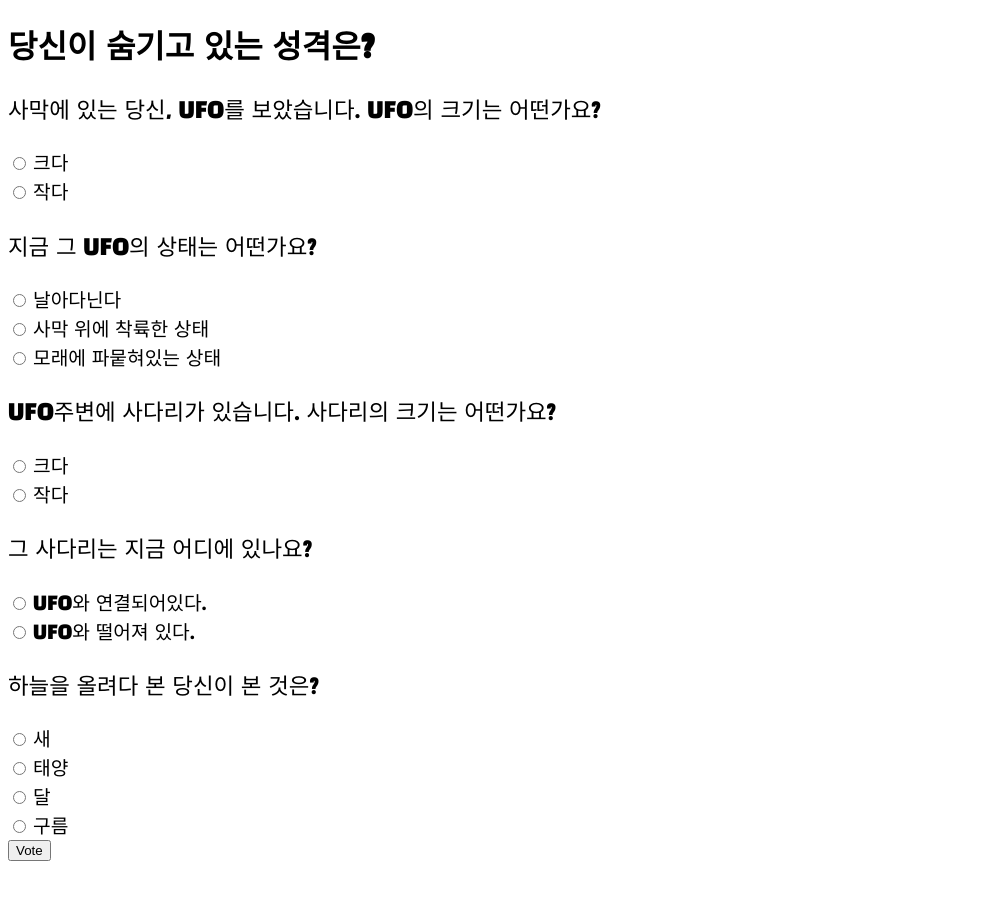
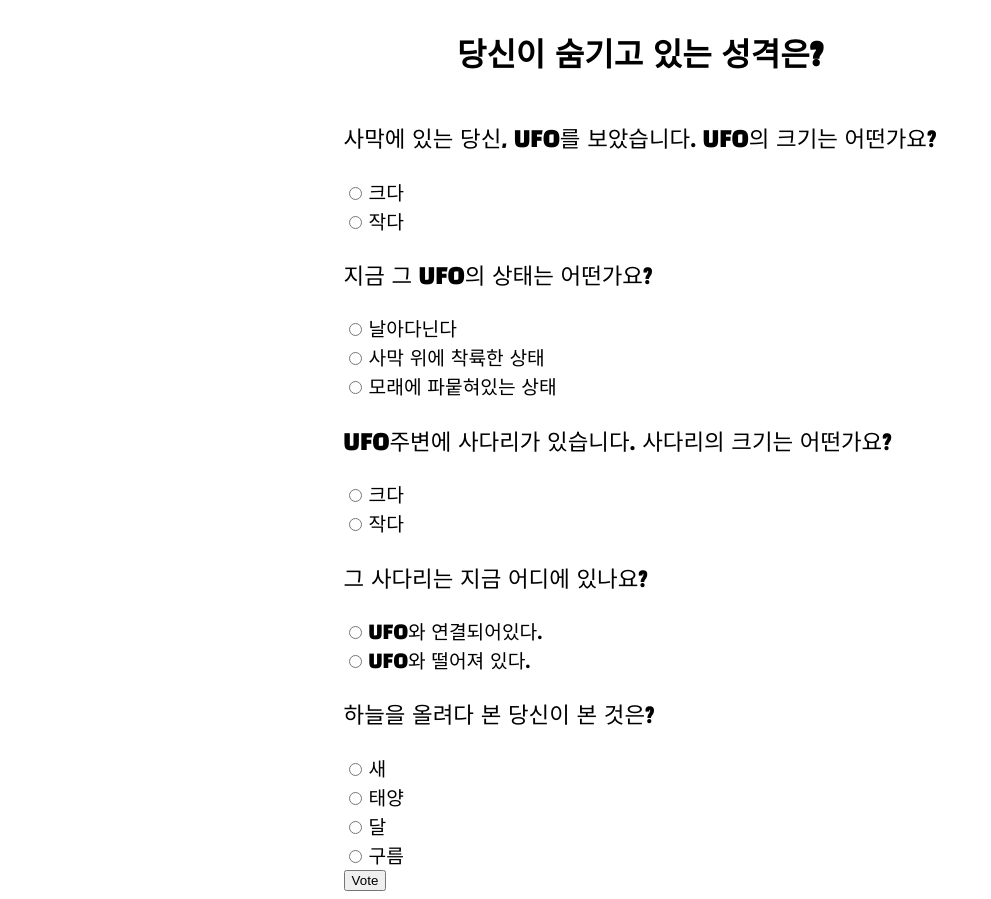
Before and after one commit to seoyeong03123/polls, a Django app: page /mindtest/1/ in a window 1280 px wide. Shown: the whole page, without its empty margins (0-991 px from the left). Before the commit the page ends 861 px from the top, so only its background shows below. Run offline with Django 3.2, Linux system fonts and the light colour scheme; data comes from the database, SQL or seed files in the repository.

Commit message:
detail layout

```diff
--- a/mindtest/templates/mindtest/detail.html
+++ b/mindtest/templates/mindtest/detail.html
@@ -6,6 +6,11 @@
     <link rel="preconnect" href="https://fonts.gstatic.com">
     <link href="https://fonts.googleapis.com/css2?family=Black+Han+Sans&display=swap" rel="stylesheet">
     <style>
+        body{
+            display: flex;
+            align-items: center;
+            flex-direction: column;
+        }
         h1{
             font-family : 'Black Han Sans', sans-serif;
         }
@@ -17,7 +22,7 @@
             font-family: 'Black Han Sans', sans-serif;
         }
         label:hover{
-            border:2px solid gray;
+            border:2px solid white;
         }
     </style>
 </head>
@@ -32,8 +37,10 @@
         <p>{{ question.question_text }}</p>
 
             {% for choice in question.choice_set.all %}
-                <input type="radio" id="choice{{ forloop.counter }}" name="choice" value="{{ choice.id }}">
-            <label for="choice{{ forloop.counter }}">{{ choice.choice_text }}</label><br>
+<!--                <input type="radio" id="choice{{ forloop.counter }}" name="choice" value="{{ choice.id }}">-->
+<!--            <label for="choice{{ forloop.counter }}">{{ choice.choice_text }}</label><br>-->
+            <input type="radio" id="{{ choice.id }}" name="choice" value="{{ choice.id }}">
+            <label for="{{ choice.id }}">{{ choice.choice_text }}</label><br>
             {% endfor %}
 
         {% endfor %}
```
